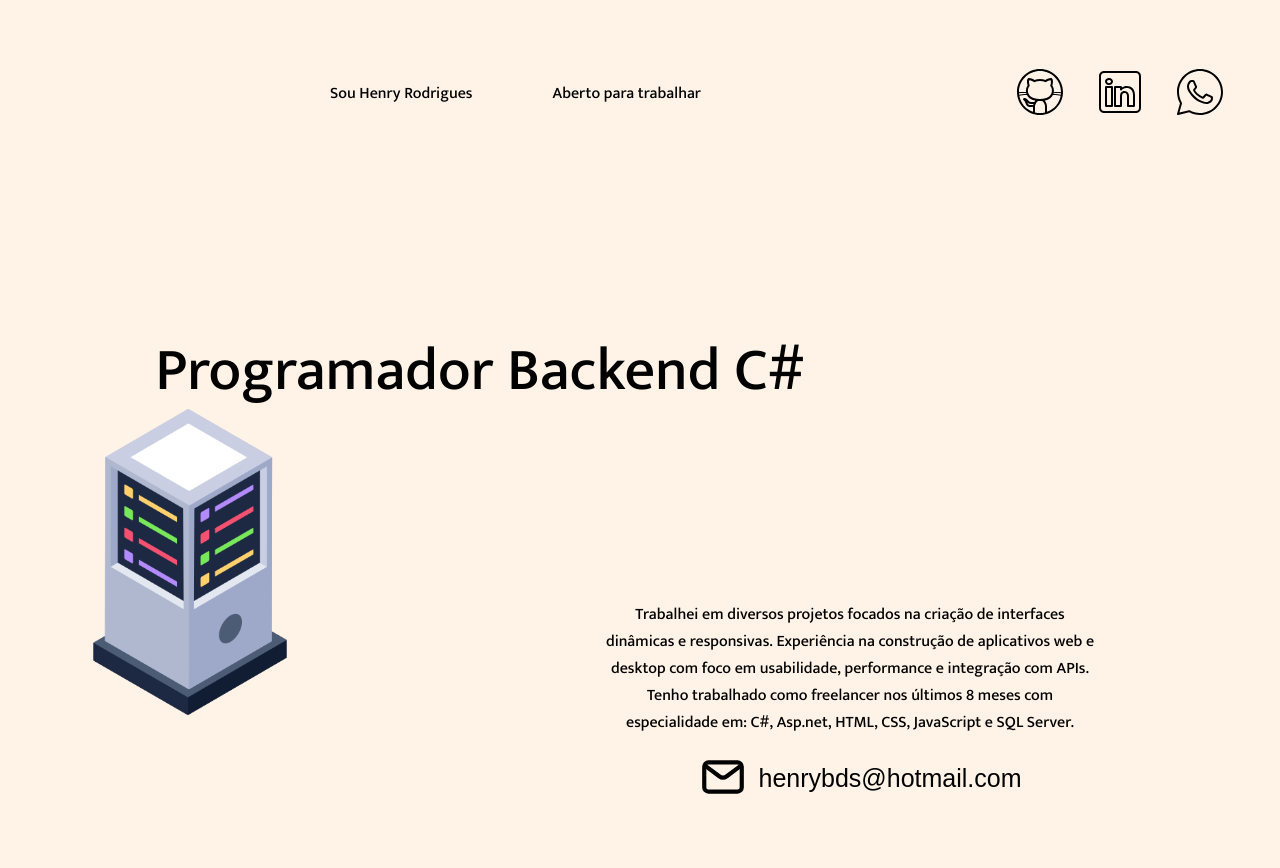
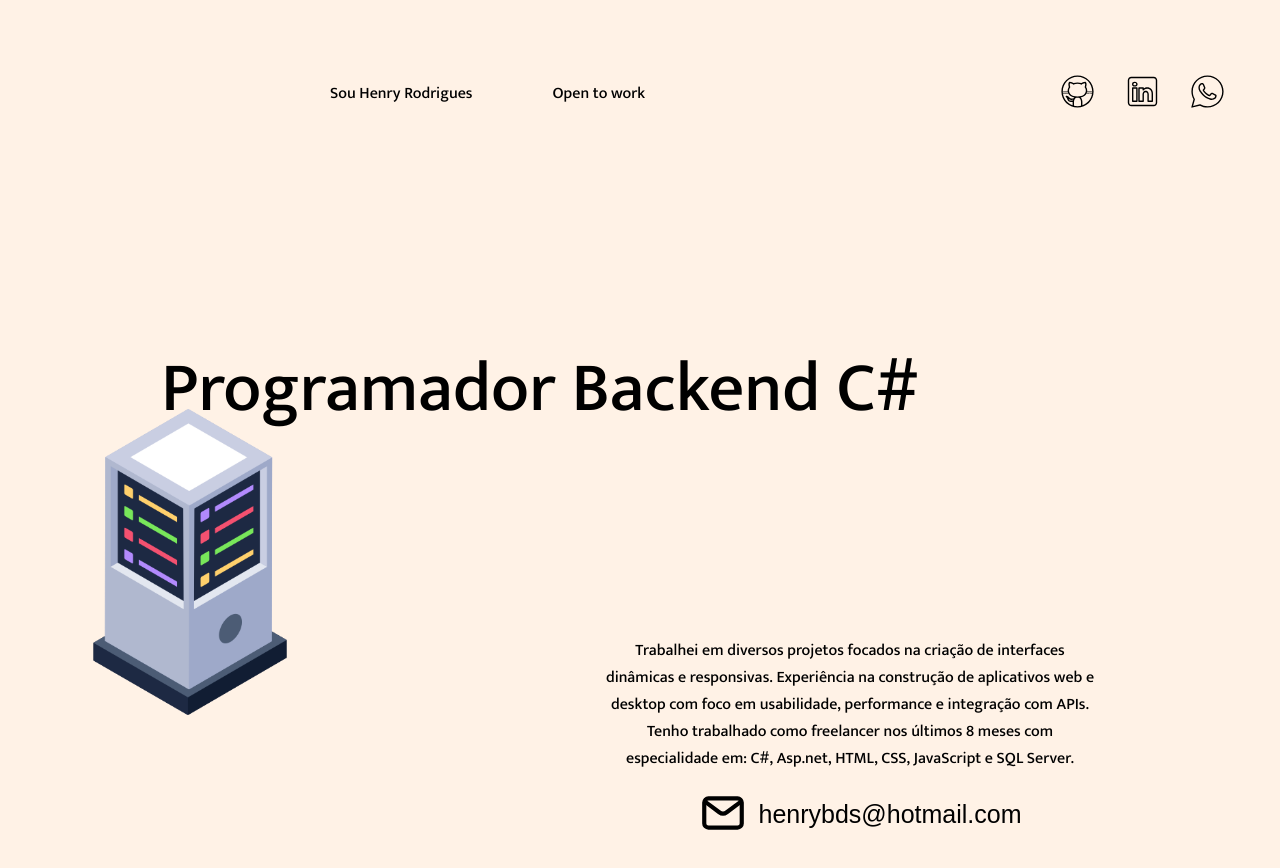
Before and after one commit to hnylp/portf-lio, a React (Create React App) app: page / in a window 1280 px wide. Shown: the top 868 px of the page. Built offline with nearby package versions, Linux system fonts and the light colour scheme.

Commit message:
Terceiro commit ajustando icons e posição das divs

```diff
--- a/src/App.css
+++ b/src/App.css
@@ -20,7 +20,8 @@ p {
 }
 
 
-.App-header {
+.App-header
+{
   display: flex;
   flex-direction: row;
   justify-content: space-between;
@@ -29,12 +30,55 @@ p {
   padding: 20px 20px;
 }
 
-.icons {
+.icons
+{
   display: flex;
   flex-direction: row;
   justify-content: space-between;
   padding: 20px;
   margin-left: 150px;
+
+}
+
+.icons .logo-github
+{
+  width: 35px;
+
+}
+
+.icons .logo-linkedin
+{
+  width: 35px;
+
+}
+
+.icons .logo-whatsapp
+{
+  width: 35px;
+
+}
+
+.logo-github:hover
+{
+
+  transition: transform 0.5s ease;
+  transform: scale(1.1);
+
+}
+
+.logo-linkedin:hover
+{
+
+  transition: transform 0.5s ease;
+  transform: scale(1.1);
+
+}
+
+.logo-whatsapp:hover
+{
+  transition: transform 0.5s ease;
+  transform: scale(1.1);
+
 }
 
 .icons img {
@@ -70,9 +114,9 @@ p {
 .p1 {
   position: relative;
   top: -280px;
-  right: 160px;
+  right: 100px;
   z-index: 2;
-  font-size: 60px;
+  font-size: 70px;
 }
 
 .copy-email {
@@ -108,6 +152,9 @@ p {
   font-size: 100px;
 }
 
+
+
+
 /* responsividade p dispositivos */
 @media (max-width: 1024px) {
   .App-header, .icons, .about-me {
@@ -126,7 +173,7 @@ p {
   }
 
   .p1 {
-    top: -200px;
+    top: -500px;
     font-size: 40px;
     right: 0;
   }
@@ -152,6 +199,20 @@ p {
     margin-left: 0;
     padding: 10px;
   }
+
+/*  .logo-github
+  {
+    width: 50px;
+    height: 50px;
+    transition: transform 0.3s ease;
+
+  }
+
+  .logo-github:hover
+  {
+    transform: scale(1.5);
+  }
+  */
 
   .about-me {
     margin-left: 0;
--- a/src/App.js
+++ b/src/App.js
@@ -20,7 +20,7 @@ function App() {
 
         <p>
 
-              Aberto para trabalhar
+              Open to work
 
         </p>
         </div>
```
